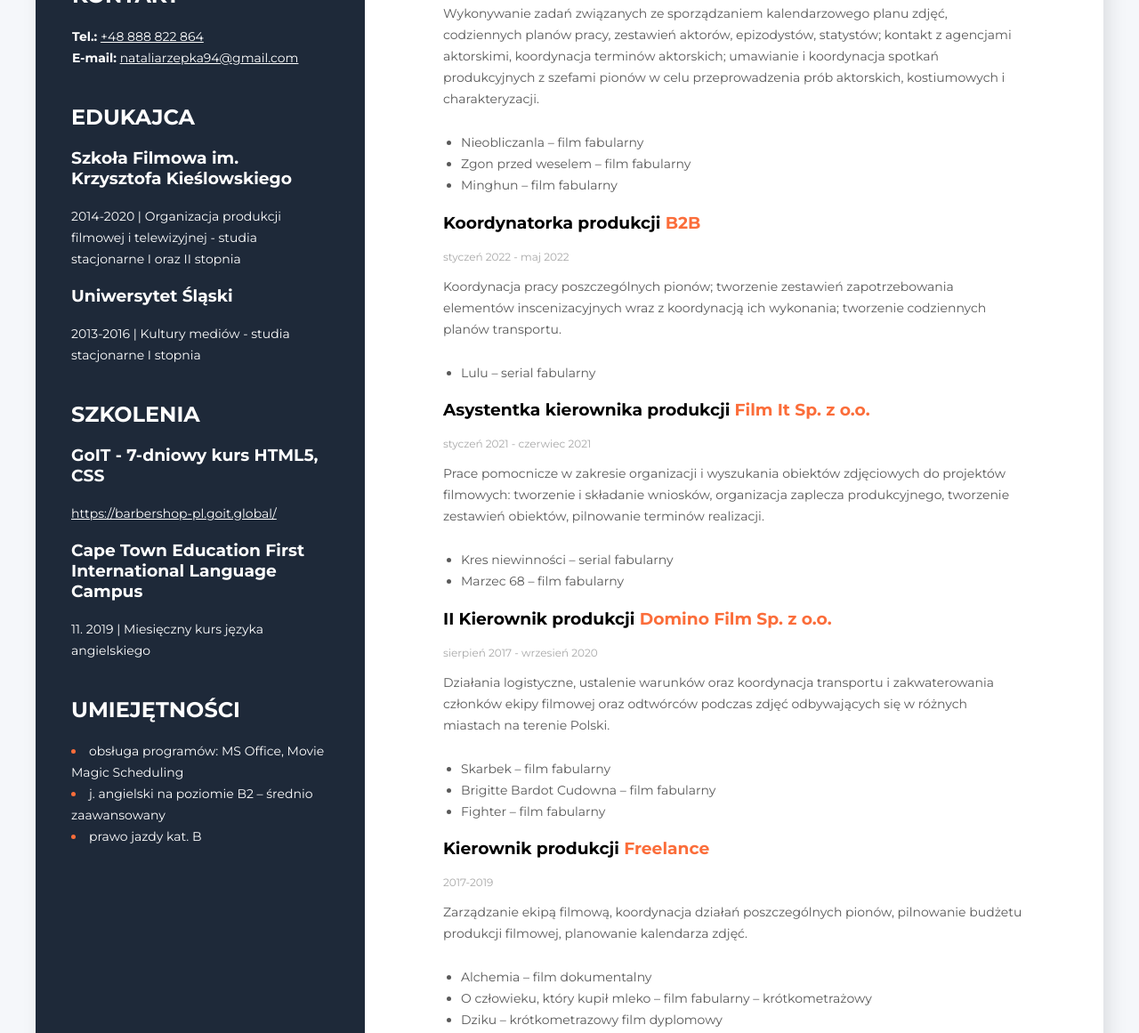
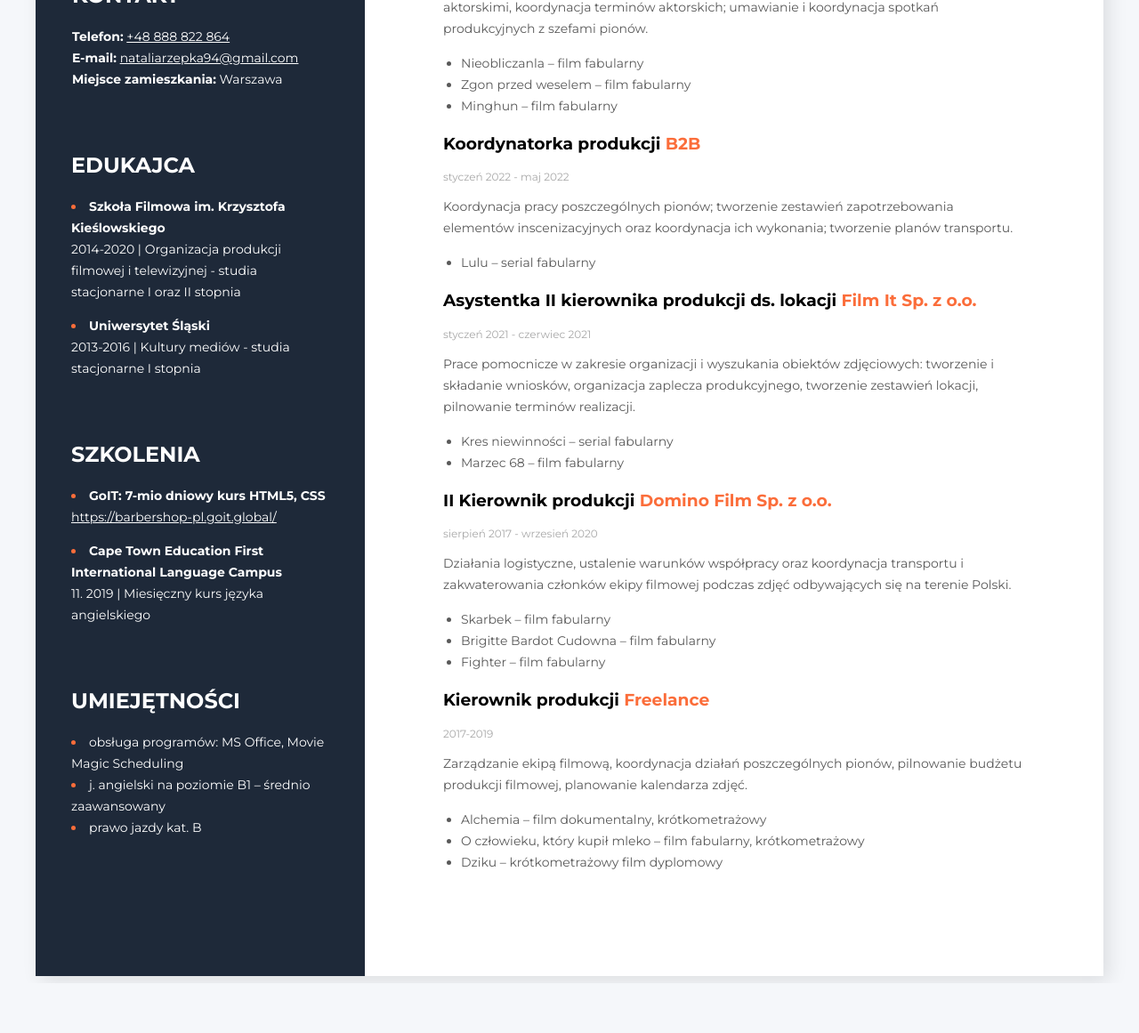
Before and after one commit to Natrze/FabianRzepka, a plain HTML site: page index.html in a window 1280 px wide. Shown: the part 501-1662 px from the top of the page at 89% size. After the commit the page ends 1606 px from the top, so only its background shows below. Drawn offline with Linux system fonts and the light colour scheme.

Commit message:
Add files via upload

```diff
--- a/index.html
+++ b/index.html
@@ -24,7 +24,7 @@
             Posiadam 7 letnie doświadczenie w pracy z projektami. Podczas
             organizacji produkcji audiowizualnych posiadłam uniwersalne
             umiejętności zarządzania budżetem, zarządzania ludźmi, dysponowania
-            zadań, planowania a także kontroli postępów i jakości wykonywanych
+            zadań, planowania, a także kontroli postępów i jakości wykonywanych
             zadań. Jestem skrupulatna i dobrze czuje się w pracy wymagającej
             analitycznego myślenia, logistyki, pracy z danymi. Mam chęć
             nieustannej nauki i jestem otwarta na wyzwania.
@@ -37,13 +37,12 @@
           </h3>
           <p class="job-date">październik 2022 - październik 2023</p>
 
-          <p class="description">
+          <p class="description2">
             Wykonywanie zadań związanych ze sporządzaniem kalendarzowego planu
             zdjęć, codziennych planów pracy, zestawień aktorów, epizodystów,
             statystów; kontakt z agencjami aktorskimi, koordynacja terminów
             aktorskich; umawianie i koordynacja spotkań produkcyjnych z szefami
-            pionów w celu przeprowadzenia prób aktorskich, kostiumowych i
-            charakteryzacji.
+            pionów.
           </p>
           <ul class="job-list">
             <li>Nieobliczanla – film fabularny</li>
@@ -58,10 +57,10 @@
           </h3>
           <p class="job-date">styczeń 2022 - maj 2022</p>
 
-          <p class="description">
+          <p class="description2">
             Koordynacja pracy poszczególnych pionów; tworzenie zestawień
-            zapotrzebowania elementów inscenizacyjnych wraz z koordynacją ich
-            wykonania; tworzenie codziennych planów transportu.
+            zapotrzebowania elementów inscenizacyjnych oraz koordynacja ich
+            wykonania; tworzenie planów transportu.
           </p>
           <ul class="job-list">
             <li>Lulu – serial fabularny</li>
@@ -70,15 +69,15 @@
 
         <div class="job">
           <h3 class="job.name">
-            Asystentka kierownika produkcji
+            Asystentka II kierownika produkcji ds. lokacji
             <span class="highlight">Film It Sp. z o.o.</span>
           </h3>
           <p class="job-date">styczeń 2021 - czerwiec 2021</p>
 
-          <p class="description">
+          <p class="description2">
             Prace pomocnicze w zakresie organizacji i wyszukania obiektów
-            zdjęciowych do projektów filmowych: tworzenie i składanie wniosków,
-            organizacja zaplecza produkcyjnego, tworzenie zestawień obiektów,
+            zdjęciowych: tworzenie i składanie wniosków,
+            organizacja zaplecza produkcyjnego, tworzenie zestawień lokacji,
             pilnowanie terminów realizacji.
           </p>
 
@@ -95,10 +94,10 @@
           </h3>
           <p class="job-date">sierpień 2017 - wrzesień 2020</p>
 
-          <p class="description">
-            Działania logistyczne, ustalenie warunków oraz koordynacja
-            transportu i zakwaterowania członków ekipy filmowej oraz odtwórców
-            podczas zdjęć odbywających się w różnych miastach na terenie Polski.
+          <p class="description2">
+            Działania logistyczne, ustalenie warunków współpracy oraz koordynacja
+            transportu i zakwaterowania członków ekipy filmowej
+            podczas zdjęć odbywających się na terenie Polski.
           </p>
 
           <ul class="job-list">
@@ -122,11 +121,11 @@
           </p>
 
           <ul class="job-list">
-            <li>Alchemia – film dokumentalny</li>
+            <li>Alchemia – film dokumentalny, krótkometrażowy</li>
             <li>
-              O człowieku, który kupił mleko – film fabularny – krótkometrażowy
+              O człowieku, który kupił mleko – film fabularny, krótkometrażowy
             </li>
-            <li>Dziku – krótkometrazowy film dyplomowy</li>
+            <li>Dziku – krótkometrażowy film dyplomowy</li>
           </ul>
         </div>
       </main>
@@ -142,7 +141,7 @@
           <h2 class="header-secondary">KONTAKT</h2>
 
           <p class="contacts-links">
-            <span class="bold">Tel.:</span>
+            <span class="bold">Telefon:</span>
             <a class="contacts-links" href="tel:+48 888822854"
               >+48 888 822 864</a
             >
@@ -151,6 +150,9 @@
             <a class="contacts-links" href="mailto:nataliarzepka94@gmail.com"
               >nataliarzepka94@gmail.com</a
             >
+            <br />
+            <span class="bold">Miejsce zamieszkania:</span>
+            <span>Warszawa</span>
           </p>
         </div>
 
@@ -158,7 +160,9 @@
           <h2 class="header-education">EDUKAJCA</h2>
 
           <div>
-            <h3 class="bold">Szkoła Filmowa im. Krzysztofa Kieślowskiego</h3>
+            <ul class="list-secondary">
+              <li><span class="bold">Szkoła Filmowa im. Krzysztofa Kieślowskiego</span>
+              </li>
             <span class="list-education"
               >2014-2020 | Organizacja produkcji filmowej i telewizyjnej -
               studia stacjonarne I oraz II stopnia
@@ -166,10 +170,13 @@
           </div>
 
           <div>
-            <h3 class="bold">Uniwersytet Śląski</h3>
+            <ul class="list-secondary">
+              <li><span class="bold">Uniwersytet Śląski</span>
+              </li>
             <span class="list-education"
               >2013-2016 | Kultury mediów - studia stacjonarne I stopnia
             </span>
+          </ul>
           </div>
         </div>
 
@@ -177,28 +184,36 @@
           <h2 class="header-education">SZKOLENIA</h2>
 
           <div>
-            <h3 class="bold">GoIT - 7-dniowy kurs HTML5, CSS</h3>
+            <ul class="list-secondary">
+              <li><span class="bold">
+                GoIT: 7-mio dniowy kurs HTML5, CSS</span>
+              </li>
             <span class="list-education">
+              </span>
               <a
                 class="contacts-links"
                 href="https://barbershop-pl.goit.global/"
                 >https://barbershop-pl.goit.global/</a
               >
             </span>
+          </ul>
           </div>
 
           <div>
-            <h3 class="bold">
-              Cape Town Education First International Language Campus
-            </h3>
-            <span class="list-education">
-              11. 2019 | Miesięczny kurs języka angielskiego
-            </span>
+            <ul class="list-secondary">
+              <li> <span class="bold">
+                Cape Town Education First International Language Campus
+                </span> </li>
+                <span class="list-education">
+                  11. 2019 | Miesięczny kurs języka angielskiego
+                </span>
+              </li>
+            </ul>
           </div>
         </div>
 
         <div class="tech-skills-block">
-          <h2 class="header-secondary">UMIEJĘTNOŚCI</h2>
+          <h2 class="header-education">UMIEJĘTNOŚCI</h2>
           <ul class="list-secondary">
             <li>
               <span class="list-secondary-item"
@@ -207,7 +222,7 @@
             </li>
             <li>
               <span class="list-secondary-item"
-                >j. angielski na poziomie B2 – średnio zaawansowany
+                >j. angielski na poziomie B1 – średnio zaawansowany
               </span>
             </li>
             <li><span class="list-secondary-item">prawo jazdy kat. B</span></li>
--- a/style.css
+++ b/style.css
@@ -34,6 +34,7 @@ aside {
 
 .bold {
   font-weight: 700;
+  color: #fff;
 }
 
 .list-secondary {
@@ -47,6 +48,11 @@ aside {
 
 .list-secondary-item {
   color: #fff;
+  font-size: 14px;
+  font-weight: 400;
+  line-height: 24px;
+  list-style-position: outside;
+  padding-left: 0px;
 }
 
 .contact-blok {
@@ -68,7 +74,7 @@ aside {
 }
 
 main {
-  padding: 65px 88px 102px 88px;
+  padding: 40px 88px 102px 88px;
 }
 
 .job-title {
@@ -81,16 +87,19 @@ h1 {
   font-size: 45px;
   font-weight: 700;
   line-height: normal;
+  margin-top: 15px;
+  margin-bottom: 15px;
 }
 .main-description {
   margin-bottom: 50px;
 }
+
 .description {
   color: #595959;
   font-size: 14px;
   font-weight: 400;
   line-height: 24px;
-  margin-bottom: 25px;
+  margin-bottom: 15px;
 }
 
 .projects {
@@ -126,6 +135,7 @@ h1 {
   font-size: 16px;
   font-weight: 700;
   line-height: 20px;
+  margin-bottom: 5px;
 }
 
 .highlight {
@@ -137,6 +147,7 @@ h1 {
   font-size: 12px;
   font-weight: 400;
   line-height: normal;
+  margin-top: 0px;
 }
 
 .job-list {
@@ -168,3 +179,15 @@ h4 {
   padding-left: 0;
   list-style-position: inside;
 }
+
+.description2 {
+  color: #595959;
+  font-size: 14px;
+  font-weight: 400;
+  line-height: 24px;
+  margin-bottom: 15px;
+}
+
+.header-education {
+  margin-top: 70px;
+}
```
